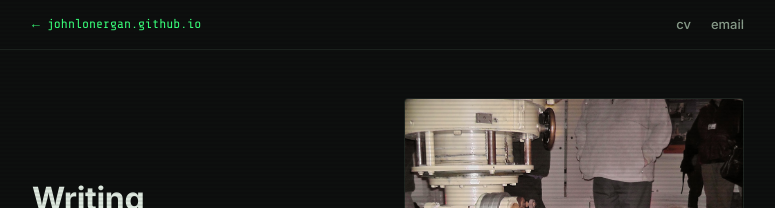
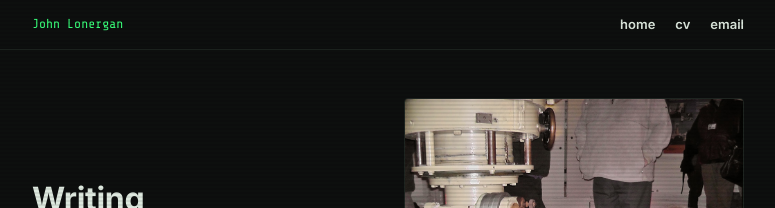
Before and after one commit to Johnlon/johnlon.github.io, a Jekyll site: the page built from blog/index.html, in a window 1280 px wide. Shown: the top 208 px of the page, without its empty margins (252-1027 px from the left). Built offline with Jekyll 4.4.1, drawn with Linux system fonts in a browser that asks for light colours.

Commit message:
Make nav links visible, show name on blog and post pages
Co-Authored-By: Claude Sonnet 4.6 <noreply@anthropic.com>

```diff
--- a/blog/index.html
+++ b/blog/index.html
@@ -82,8 +82,8 @@ layout: null
     font-size: 13px;
   }
 
-  .nav-links a { color: var(--muted); }
-  .nav-links a:hover { color: var(--text); }
+  .nav-links a { color: var(--text); font-weight: 600; }
+  .nav-links a:hover { color: var(--green); text-decoration: none; }
 
   /* ── HERO ── */
   .blog-hero {
@@ -225,8 +225,9 @@ layout: null
 
 <nav>
   <div class="wrap">
-    <a href="/" class="nav-home">← johnlonergan.github.io</a>
+    <a href="/" class="nav-home">John Lonergan</a>
     <div class="nav-links">
+      <a href="/">home</a>
       <a href="/cv.html">cv</a>
       <a href="mailto:john.lonergan@gmail.com">email</a>
     </div>
```
Also changed, not shown: _layouts/post.html (+4 -3 lines).
